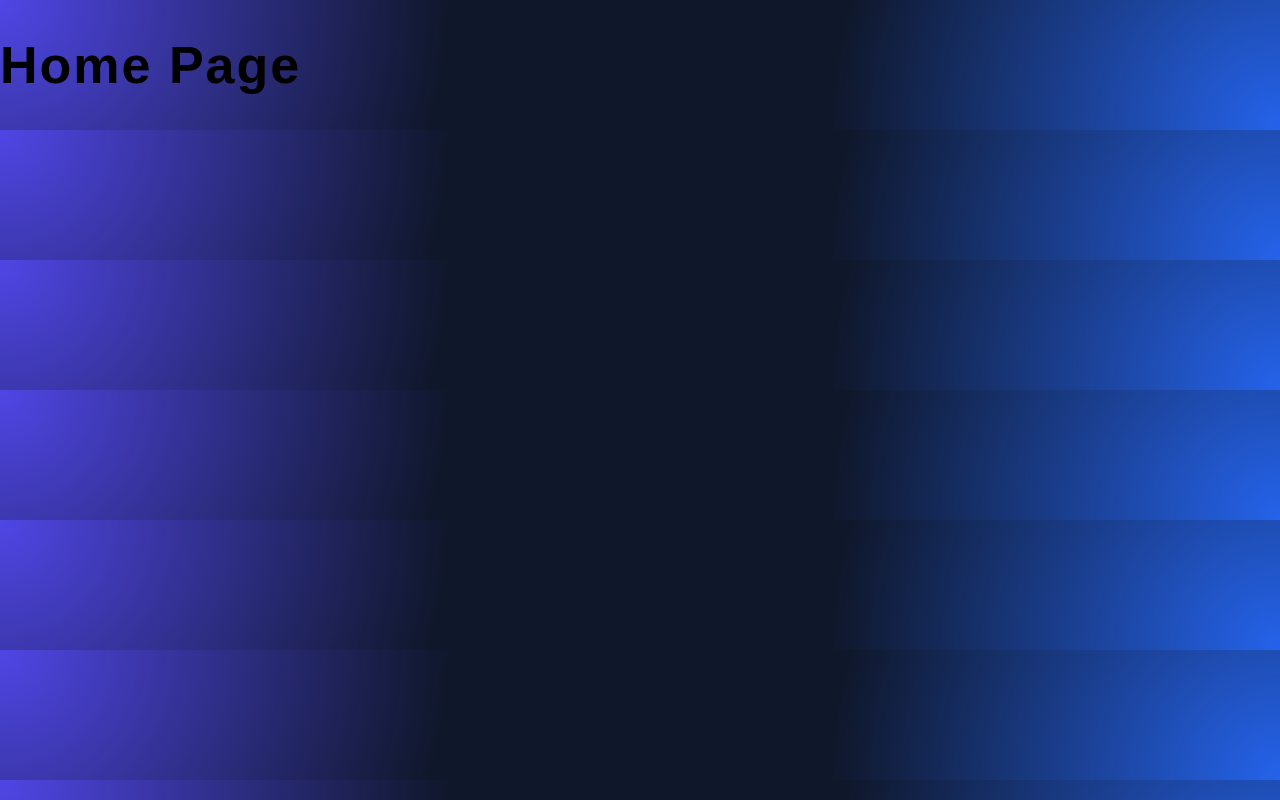
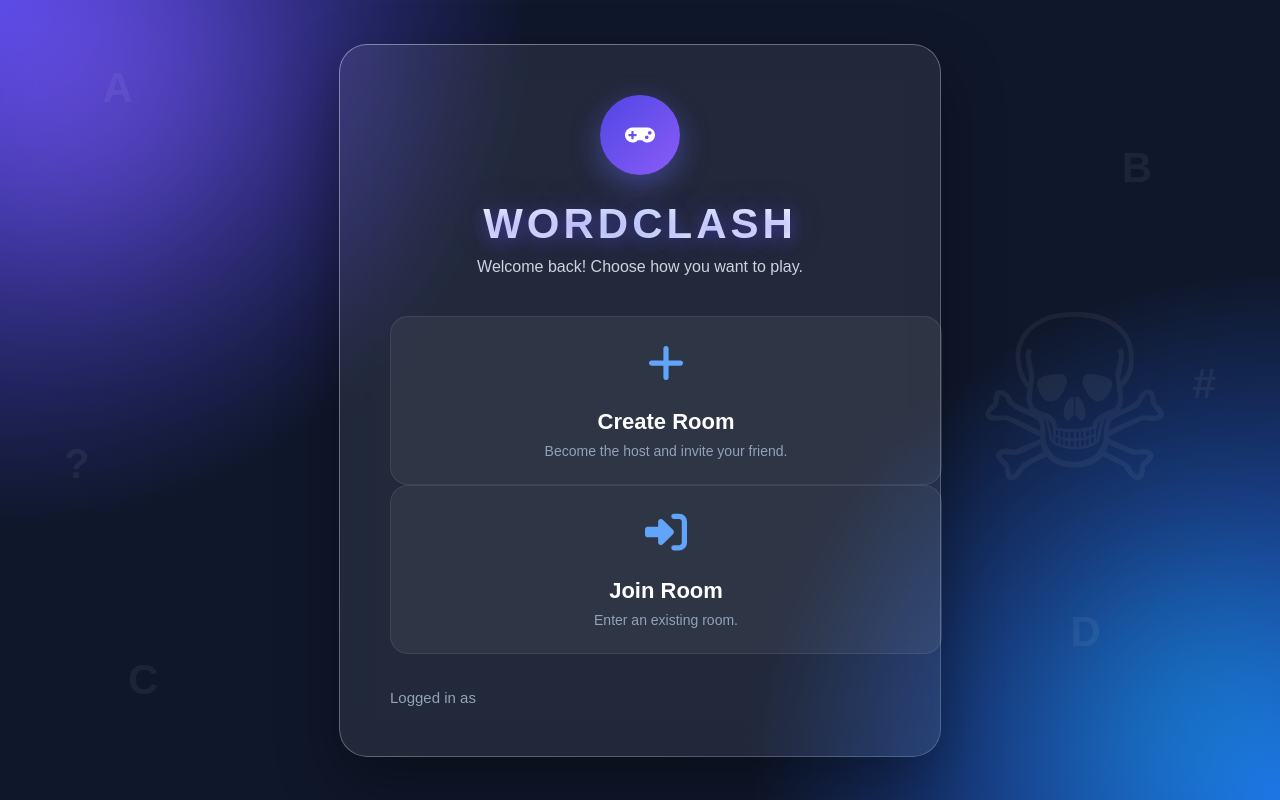
Before and after one commit to brianhw03/WordClash, a React (Vite) app in the folder client/: page /home in a window 1280 px wide. Built offline with nearby package versions, Linux system fonts and the light colour scheme.

Commit message:
feat: add home page

```diff
--- /dev/null
+++ b/client/src/components/JoinRoomModal.jsx
@@ -0,0 +1,55 @@
+import { useState } from "react";
+
+export default function JoinRoomModal({ show, onClose }) {
+  const [roomCode, setRoomCode] = useState("");
+
+  if (!show) return null;
+
+  return (
+    <>
+      <div className="modal-backdrop-custom" onClick={onClose}></div>
+
+      <div className="join-modal-wrapper">
+        <div className="join-modal">
+
+          <div className="join-modal-header">
+            <h4>Join Room</h4>
+          </div>
+
+          <div className="join-modal-body">
+            <p>Enter the room code</p>
+
+            <input
+              type="text"
+              maxLength={6}
+              className="room-input"
+              placeholder="Room Code (e.g. ABC123)"
+              value={roomCode}
+              onChange={(e) =>
+                setRoomCode(e.target.value.toUpperCase())
+              }
+            />
+          </div>
+
+          <div className="join-modal-footer">
+
+            <button
+              className="cancel-btn"
+              onClick={onClose}
+            >
+              Cancel
+            </button>
+
+            <button
+              className="join-btn"
+            >
+              Join Room
+            </button>
+
+          </div>
+
+        </div>
+      </div>
+    </>
+  );
+}
--- a/client/src/components/Logo.jsx
+++ b/client/src/components/Logo.jsx
@@ -1,4 +1,4 @@
-import { FaGamepad, FaArrowRight } from "react-icons/fa";
+import { FaGamepad } from "react-icons/fa";
 
 export default function Logo() {
   return (
@@ -8,16 +8,6 @@ export default function Logo() {
       </div>
 
       <h1 className="display-4 fw-bold title-game">WORDCLASH</h1>
-
-      <p className="subtitle mb-3">Multiplayer Word Battle</p>
-
-      <div className="d-flex justify-content-center align-items-center gap-3 steps">
-        Think
-        <FaArrowRight />
-        Guess
-        <FaArrowRight />
-        Win
-      </div>
     </>
   );
 }
--- /dev/null
+++ b/client/src/components/MenuCard.jsx
@@ -0,0 +1,21 @@
+export default function MenuCard({ icon, title, description, onClick }) {
+  return (
+    <div
+      className="menu-card"
+      onClick={onClick}
+      role="button"
+      tabIndex={0}
+      onKeyDown={(e) => {
+        if (e.key === "Enter" || e.key === " ") {
+          onClick?.();
+        }
+      }}
+    >
+      <div className="menu-icon">{icon}</div>
+
+      <div className="menu-title">{title}</div>
+
+      <div className="menu-desc">{description}</div>
+    </div>
+  );
+}
--- a/client/src/views/HomePage/Home.css
+++ b/client/src/views/HomePage/Home.css
@@ -0,0 +1,360 @@
+.home-page {
+  min-height: 100vh;
+  display: flex;
+  justify-content: center;
+  align-items: center;
+  color: white;
+  /* padding: 20px; */
+  position: relative;
+
+  overflow: hidden;
+}
+
+.card-home {
+  width: 100%;
+  max-width: 500px;
+  padding: 50px;
+  border-radius: 28px;
+
+  position: relative;
+  z-index: 2;
+
+  background: rgba(255, 255, 255, 0.08);
+
+  backdrop-filter: blur(18px);
+  -webkit-backdrop-filter: blur(18px);
+
+  border: 1px solid rgba(255, 255, 255, 0.15);
+
+  box-shadow: 0 25px 60px rgba(0, 0, 0, 0.35);
+}
+
+.card-home::before {
+  content: "";
+  position: absolute;
+  inset: -1px;
+
+  border-radius: 28px;
+  padding: 1px;
+
+  background: linear-gradient(
+    135deg,
+    rgba(255, 255, 255, 0.3),
+    rgba(255, 255, 255, 0.05)
+  );
+
+  -webkit-mask:
+    linear-gradient(#fff 0 0) content-box,
+    linear-gradient(#fff 0 0);
+
+  -webkit-mask-composite: xor;
+  mask-composite: exclude;
+
+  pointer-events: none;
+}
+
+.home-subtitle {
+  color: #cbd5e1;
+
+  margin-top: 10px;
+  margin-bottom: 40px;
+
+  text-align: center;
+}
+
+.menu-card {
+  width: 100%;
+
+  border-radius: 18px;
+
+  padding: 25px;
+
+  background: rgba(255, 255, 255, 0.06);
+
+  border: 1px solid rgba(255, 255, 255, 0.08);
+
+  transition: .25s;
+
+  cursor: pointer;
+
+  text-align: center;
+}
+
+.menu-card:hover {
+  transform: translateY(-6px);
+
+  border-color: #6366f1;
+
+  background: rgba(99, 102, 241, 0.15);
+}
+
+.menu-icon {
+  font-size: 42px;
+
+  margin-bottom: 15px;
+
+  color: #60a5fa;
+}
+
+.menu-title {
+  font-size: 22px;
+
+  font-weight: 700;
+
+  color: white;
+}
+
+.menu-desc {
+  margin-top: 8px;
+
+  font-size: 14px;
+
+  color: #94a3b8;
+}
+
+.username {
+  margin-top: 35px;
+
+  color: #94a3b8;
+
+  font-size: 15px;
+}
+
+.username span {
+  color: white;
+
+  font-weight: 600;
+}
+
+.logo {
+  width: 80px;
+  height: 80px;
+
+  margin: auto;
+  margin-bottom: 25px;
+
+  border-radius: 50%;
+
+  display: flex;
+  align-items: center;
+  justify-content: center;
+
+  font-size: 30px;
+
+  background: linear-gradient(135deg, #4f46e5, #8b5cf6);
+
+  box-shadow: 0 10px 30px rgba(99, 102, 241, 0.45);
+}
+
+.title-game {
+  font-size: 42px;
+
+  font-weight: 800;
+
+  color: white;
+
+  text-align: center;
+
+  margin: 0;
+}
+
+.modal-backdrop-custom{
+    position:fixed;
+    inset:0;
+    background:rgba(0,0,0,.75);
+    backdrop-filter:blur(4px);
+    z-index:999;
+}
+
+.join-modal-wrapper{
+    position:fixed;
+    inset:0;
+    display:flex;
+    justify-content:center;
+    align-items:center;
+    z-index:1000;
+}
+
+.join-modal{
+
+    width:430px;
+
+    background:#171d31;
+
+    border-radius:24px;
+
+    border:1px solid rgba(255,255,255,.08);
+
+    box-shadow:0 25px 80px rgba(0,0,0,.45);
+
+    overflow:hidden;
+}
+
+.join-modal-header{
+
+    padding:22px;
+
+    text-align:center;
+}
+
+.join-modal-header h4{
+
+    color:white;
+
+    font-size:24px;
+
+    font-weight:700;
+
+    margin:0;
+
+    padding-bottom:16px;
+
+    position:relative;
+}
+
+.join-modal-header h4::after{
+
+    content:"";
+
+    position:absolute;
+
+    left:50%;
+
+    bottom:0;
+
+    transform:translateX(-50%);
+
+    width:95%;
+
+    height:3px;
+
+    border-radius:10px;
+
+    background:linear-gradient(
+        90deg,
+        #4f46e5,
+        #8b5cf6
+    );
+}
+
+.join-modal-body{
+
+    padding:10px 22px 22px;
+}
+
+.join-modal-body p{
+
+    text-align:center;
+
+    color:#94a3b8;
+
+    margin-bottom:25px;
+}
+
+.room-input{
+
+    width:100%;
+
+    height:52px;
+
+    border:none;
+
+    border-radius:14px;
+
+    background:#262d44;
+
+    color:white;
+
+    text-align:center;
+
+    font-size:18px;
+
+    font-weight:600;
+
+    letter-spacing:2px;
+
+    text-transform:uppercase;
+
+    outline:none;
+}
+
+.room-input::placeholder{
+
+    color:rgba(255,255,255,.75);
+
+    text-transform:none;
+
+    letter-spacing:1px;
+}
+
+.room-input:focus{
+
+    box-shadow:0 0 0 3px rgba(99,102,241,.25);
+}
+
+.join-modal-footer{
+
+    display:flex;
+
+    gap:14px;
+
+    padding:0 22px 22px;
+}
+
+.cancel-btn,
+.join-btn{
+
+    flex:1;
+
+    height:50px;
+
+    border:none;
+
+    border-radius:12px;
+
+    color:white;
+
+    font-weight:600;
+
+    transition:.25s;
+}
+
+.cancel-btn{
+
+    background:#dc3545;
+}
+
+.cancel-btn:hover{
+
+    background:#bb2d3b;
+}
+
+.join-btn{
+
+    background:linear-gradient(
+        135deg,
+        #4f46e5,
+        #8b5cf6
+    );
+}
+
+.join-btn:hover{
+
+    transform:translateY(-2px);
+
+    box-shadow:0 8px 20px rgba(99,102,241,.35);
+}
+
+@media (max-width: 768px) {
+  .card-home {
+    padding: 35px 25px;
+  }
+
+  .menu-title {
+    font-size: 18px;
+  }
+
+  .menu-icon {
+    font-size: 36px;
+  }
+}
--- a/client/src/views/HomePage/Home.jsx
+++ b/client/src/views/HomePage/Home.jsx
@@ -1,7 +1,60 @@
+import "./Home.css";
+
+import { useState } from "react";
+import { useNavigate } from "react-router";
+import { FaPlus, FaRightToBracket } from "react-icons/fa6";
+
+import Logo from "../../components/Logo";
+import PageBackground from "../../components/PageBackground";
+import MenuCard from "../../components/MenuCard";
+import JoinRoomModal from "../../components/JoinRoomModal";
+
 export default function Home() {
+  const navigate = useNavigate();
+
+  const [showModal, setShowModal] = useState(false);
+
+  const username = localStorage.getItem("username");
+
   return (
-    <>
-      <h1>Home Page</h1>
-    </>
+    <main className="home-page">
+      <PageBackground />
+
+      <div className="card-home">
+        <div className="text-center">
+          <Logo />
+
+          <p className="home-subtitle">
+            Welcome back! Choose how you want to play.
+          </p>
+        </div>
+
+        <div className="row g-4">
+          <div className="col-6 d-flex">
+            <MenuCard
+              icon={<FaPlus />}
+              title="Create Room"
+              description="Become the host and invite your friend."
+              onClick={() => navigate("/room")}
+            />
+          </div>
+
+          <div className="col-6 d-flex">
+            <MenuCard
+              icon={<FaRightToBracket />}
+              title="Join Room"
+              description="Enter an existing room."
+              onClick={() => setShowModal(true)}
+            />
+          </div>
+        </div>
+
+        <div className="username text-center">
+          Logged in as <span>{username}</span>
+        </div>
+      </div>
+
+      <JoinRoomModal show={showModal} onClose={() => setShowModal(false)} />
+    </main>
   );
 }
--- a/client/src/views/LandingPage/LandingPage.jsx
+++ b/client/src/views/LandingPage/LandingPage.jsx
@@ -5,6 +5,7 @@ import PageBackground from "../../components/PageBackground";
 import { useState } from "react";
 import { useNavigate } from "react-router";
 import { toastSuccess, toastError } from "../../utils/toastify";
+import { FaArrowRight } from "react-icons/fa";
 
 export default function LandingPage() {
   const [username, setUsername] = useState("");
@@ -37,6 +38,16 @@ export default function LandingPage() {
         <div className="hero-card text-center w-100 mx-auto position-relative">
           <Logo />
 
+          <p className="subtitle mb-3">Multiplayer Word Battle</p>
+
+          <div className="d-flex justify-content-center align-items-center gap-3 steps">
+            Think
+            <FaArrowRight />
+            Guess
+            <FaArrowRight />
+            Win
+          </div>
+
           <form onSubmit={handleSubmit}>
             <div className="input-group">
               <span className="input-group-text">
```
Also changed, not shown: client/src/components/PageBackground.jsx (line endings or trailing spaces), client/src/index.css (line endings or trailing spaces), client/src/views/CreateRoom/CreateRoom.css (added), client/src/views/CreateRoom/CreateRoom.jsx (added).
